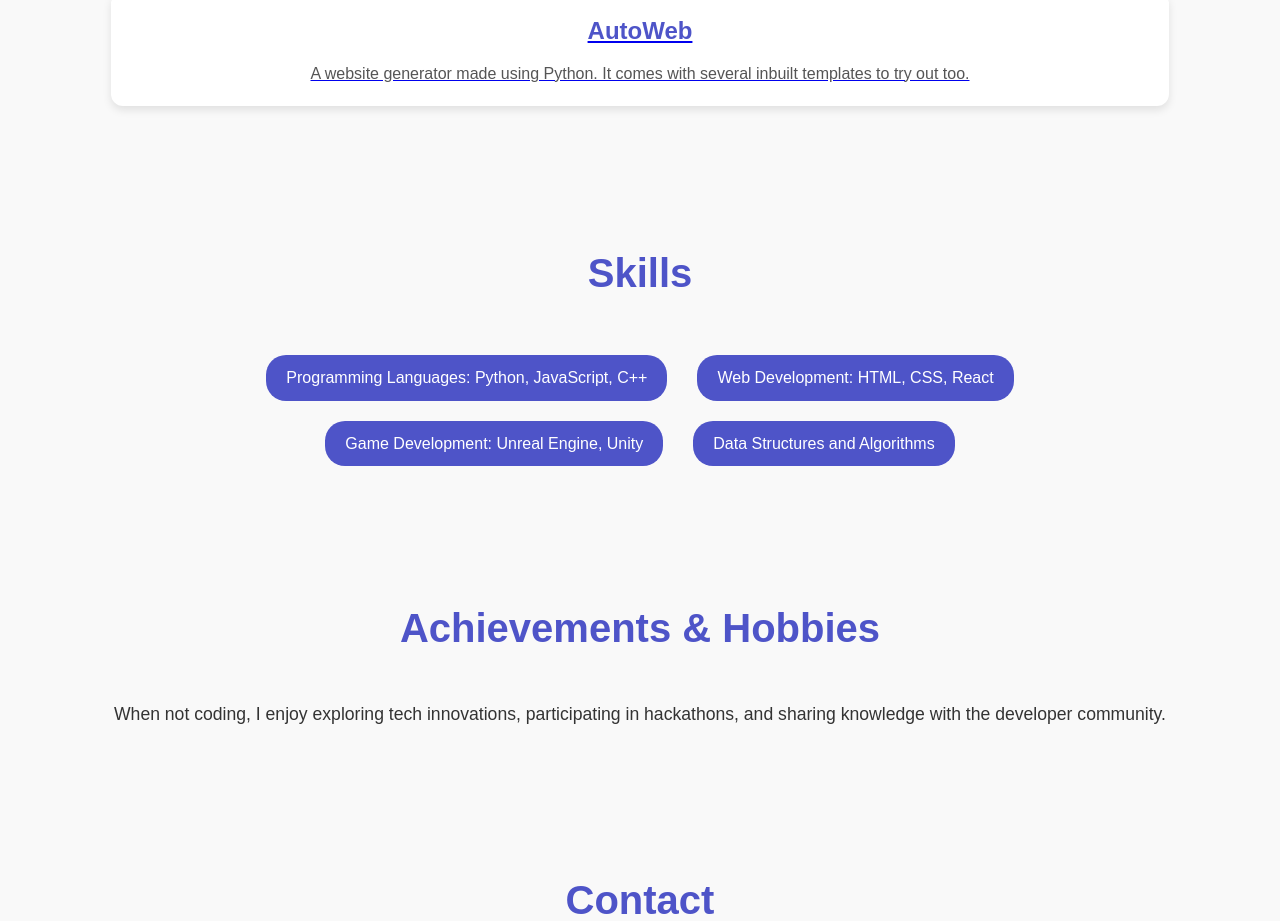
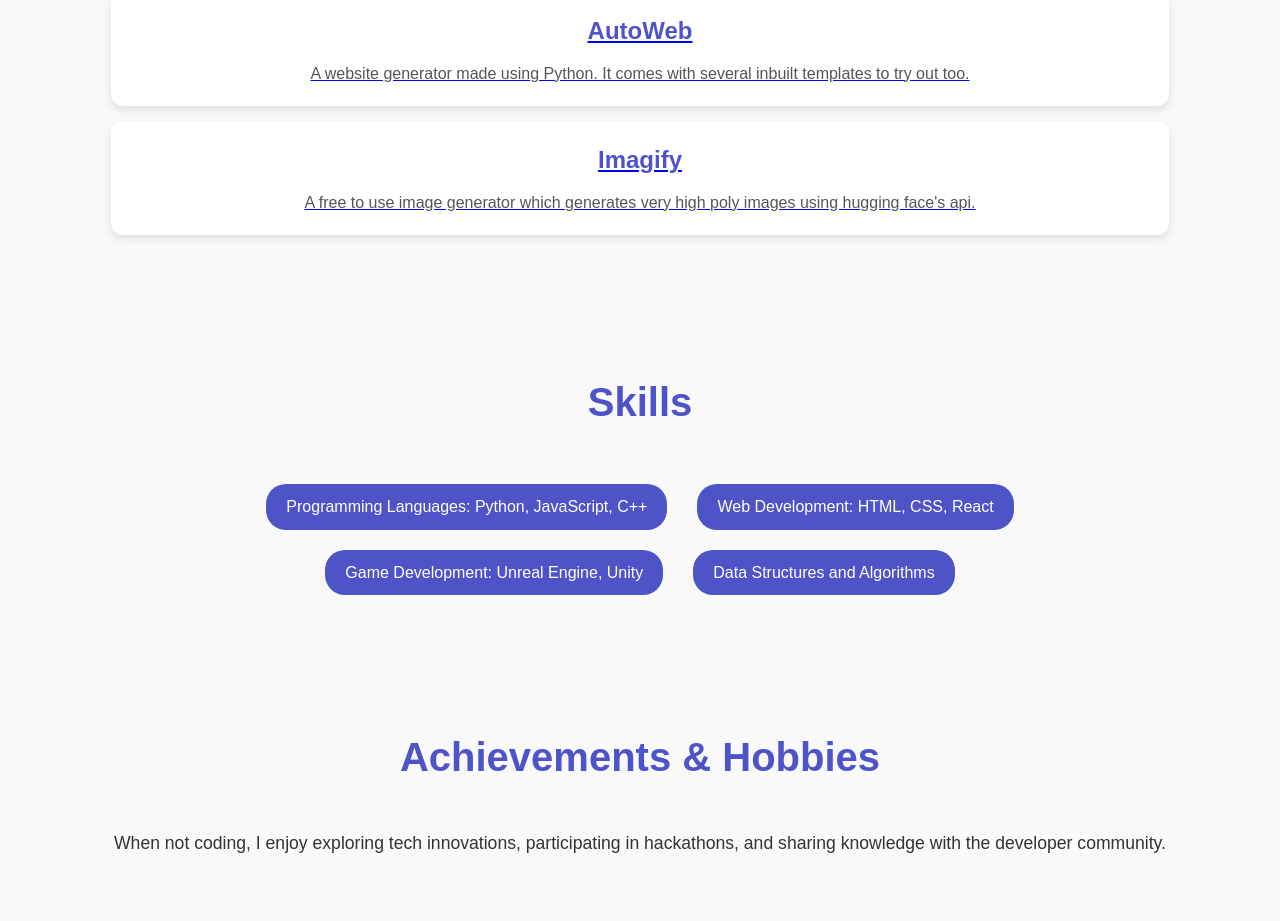
Before and after one commit to AchinthyaJ/Personal, a plain HTML site: page index.html in a window 1280 px wide. Shown: the part 1339-2260 px from the top of the page. Drawn offline with Linux system fonts and the light colour scheme.

Commit message:
Update index.html

```diff
--- a/index.html
+++ b/index.html
@@ -76,6 +76,14 @@
                         </a>
                     </div>
                 </div>
+                <div class="col-md-4">
+                    <div class="project-card">
+                        <a href="https://github.com/AchinthyaJ/AutoWeb" target="_blank">
+                            <h3>Imagify</h3>
+                            <p>A free to use image generator which generates very high poly images using hugging face's api.</p>
+                        </a>
+                    </div>
+                </div>
             </div>
         </div>
     </section>
```
